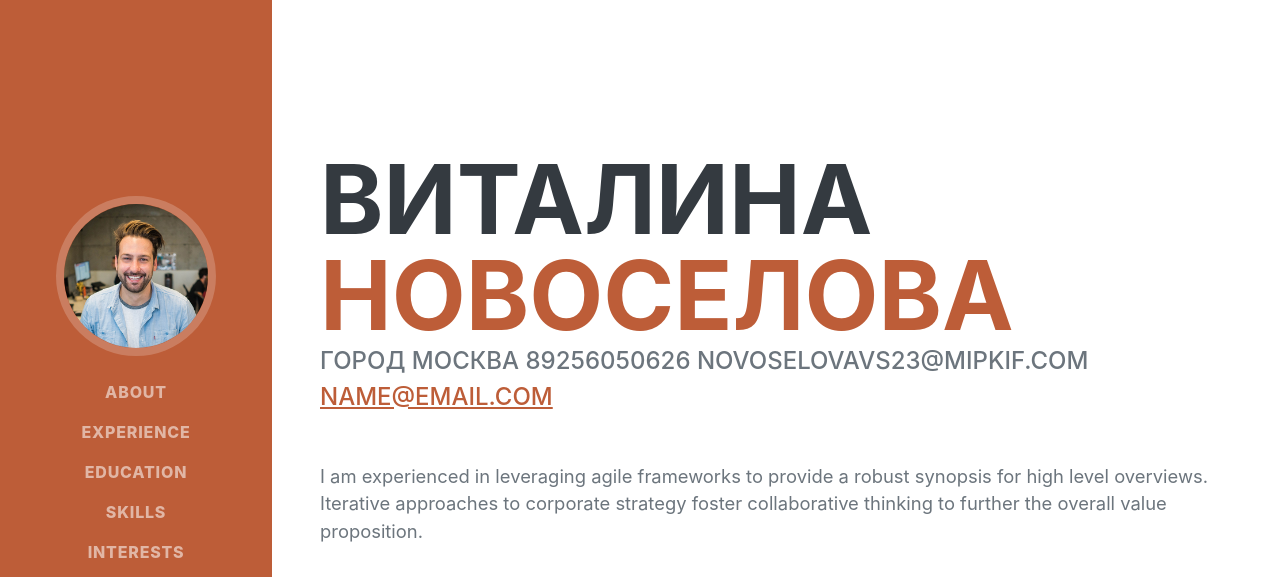
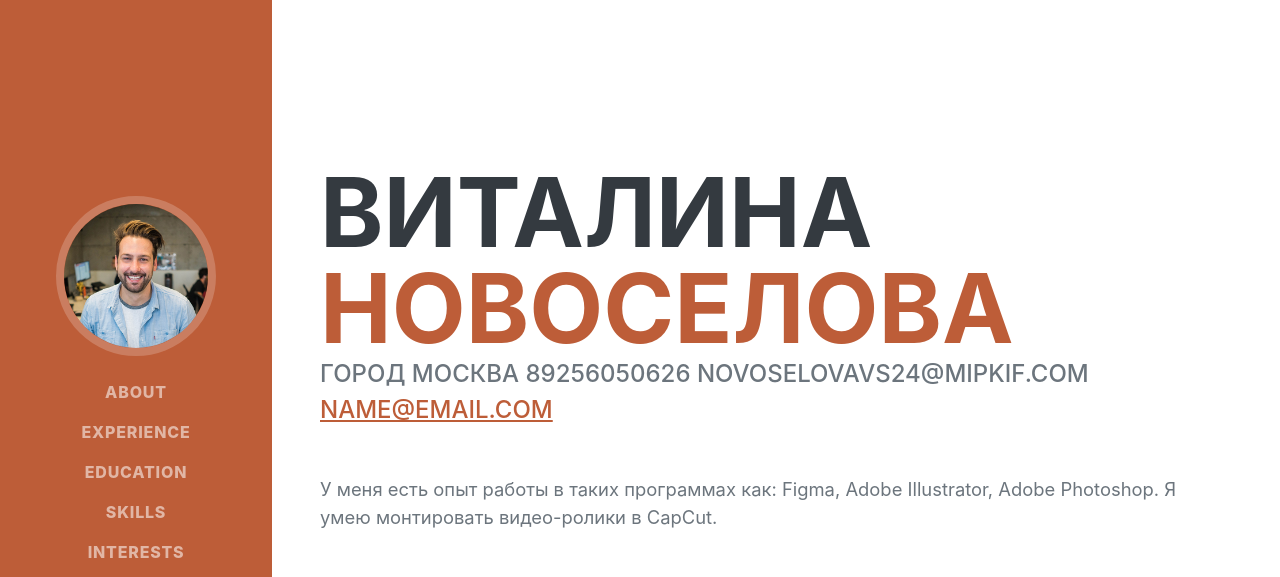
Before and after one commit to novoselovavs24-netizen/Resume, a plain HTML site: page index.html in a window 1280 px wide. Shown: the top 577 px of the page. Drawn offline with nearby package versions, Linux system fonts and the light colour scheme; a web font is replaced by a local one.

Commit message:
Update index.html

```diff
--- a/index.html
+++ b/index.html
@@ -44,10 +44,10 @@
                         <span class="text-primary">новоселова</span>
                     </h1>
                     <div class="subheading mb-5">
-                        город Москва 89256050626 novoselovavs23@mipkif.com
+                        город Москва 89256050626 novoselovavs24@mipkif.com
                         <a href="mailto:name@email.com">name@email.com</a>
                     </div>
-                    <p class="lead mb-5">I am experienced in leveraging agile frameworks to provide a robust synopsis for high level overviews. Iterative approaches to corporate strategy foster collaborative thinking to further the overall value proposition.</p>
+                    <p class="lead mb-5">У меня есть опыт работы в таких программах как: Figma, Adobe Illustrator, Adobe Photoshop. Я умею монтировать видео-ролики в CapCut.</p>
                     <div class="social-icons">
                         <a class="social-icon" href="#!"><i class="fab fa-linkedin-in"></i></a>
                         <a class="social-icon" href="#!"><i class="fab fa-github"></i></a>
```
